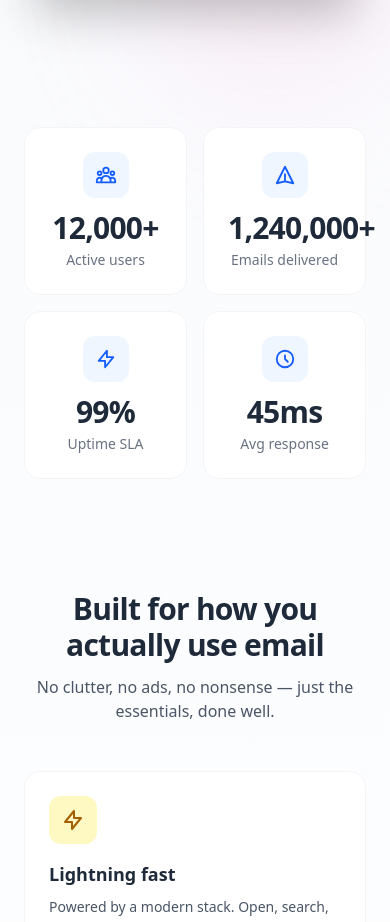
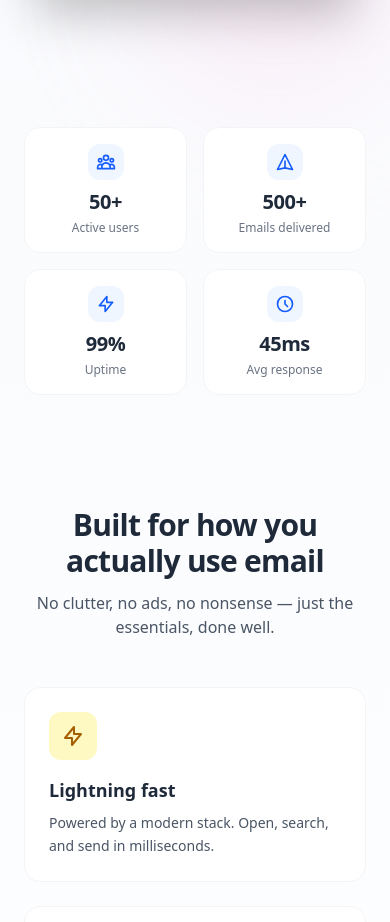
Before and after one commit to Tgaurav1k/NeoMail-Project, a React (Vite) app in the folder Frontend/: page / in a window 390 px wide. Shown: the part 1020-1942 px from the top of the page. Built offline with nearby package versions, Linux system fonts and the light colour scheme.

Commit message:
Use realistic stat numbers and smaller fonts on mobile

```diff
--- a/Frontend/src/Components/Landing.jsx
+++ b/Frontend/src/Components/Landing.jsx
@@ -77,13 +77,13 @@ const useFadeIn = () => {
 const Stat = ({ target, suffix, label, icon }) => {
   const [v, ref] = useCountUp(target);
   return (
-    <div ref={ref} className="bg-white rounded-2xl border border-gray-100 p-6 text-center hover:shadow-lg transition">
-      <div className="inline-flex p-3 rounded-xl bg-blue-50 text-blue-600 mb-3">{icon}</div>
-      <div className="text-3xl md:text-4xl font-bold tracking-tight">
+    <div ref={ref} className="bg-white rounded-2xl border border-gray-100 p-4 sm:p-6 text-center hover:shadow-lg transition">
+      <div className="inline-flex p-2 sm:p-3 rounded-xl bg-blue-50 text-blue-600 mb-2 sm:mb-3">{icon}</div>
+      <div className="text-xl sm:text-2xl md:text-3xl font-bold tracking-tight">
         {v.toLocaleString()}
         {suffix}
       </div>
-      <div className="text-sm text-gray-500 mt-1">{label}</div>
+      <div className="text-xs sm:text-sm text-gray-500 mt-1">{label}</div>
     </div>
   );
 };
@@ -349,10 +349,10 @@ const Landing = () => {
         }`}
       >
         <div className="grid grid-cols-2 md:grid-cols-4 gap-4">
-          <Stat target={12000} suffix="+" label="Active users" icon={<HiOutlineUserGroup size={22} />} />
-          <Stat target={1240000} suffix="+" label="Emails delivered" icon={<HiOutlinePaperAirplane size={22} />} />
-          <Stat target={99} suffix="%" label="Uptime SLA" icon={<HiOutlineLightningBolt size={22} />} />
-          <Stat target={45} suffix="ms" label="Avg response" icon={<HiOutlineClock size={22} />} />
+          <Stat target={50} suffix="+" label="Active users" icon={<HiOutlineUserGroup size={20} />} />
+          <Stat target={500} suffix="+" label="Emails delivered" icon={<HiOutlinePaperAirplane size={20} />} />
+          <Stat target={99} suffix="%" label="Uptime" icon={<HiOutlineLightningBolt size={20} />} />
+          <Stat target={45} suffix="ms" label="Avg response" icon={<HiOutlineClock size={20} />} />
         </div>
       </section>
 
```
